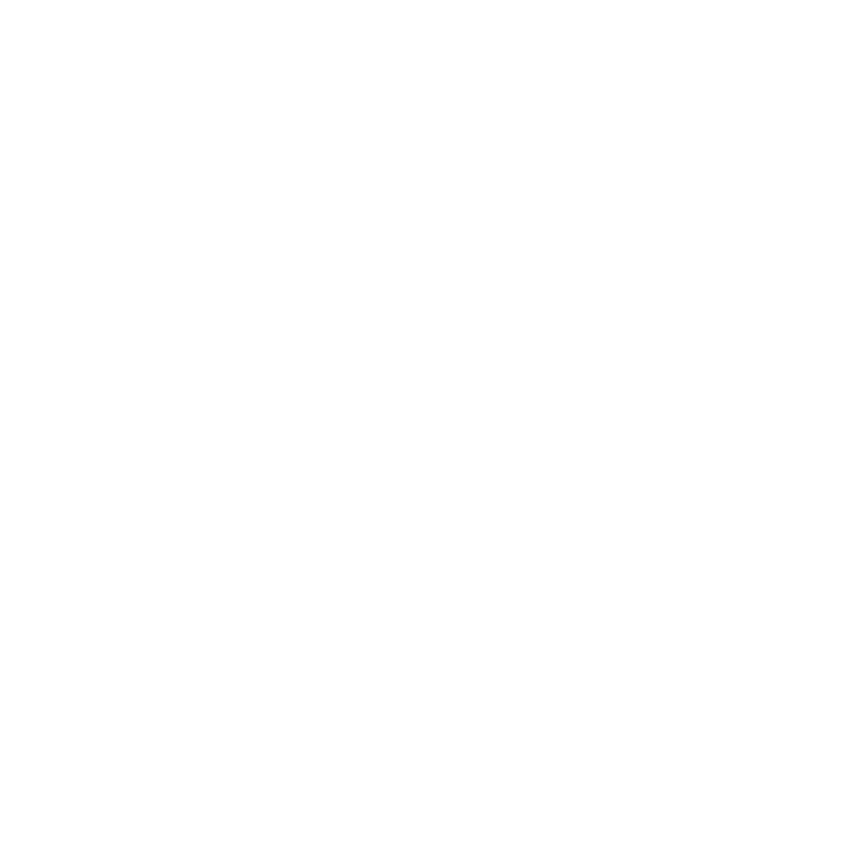
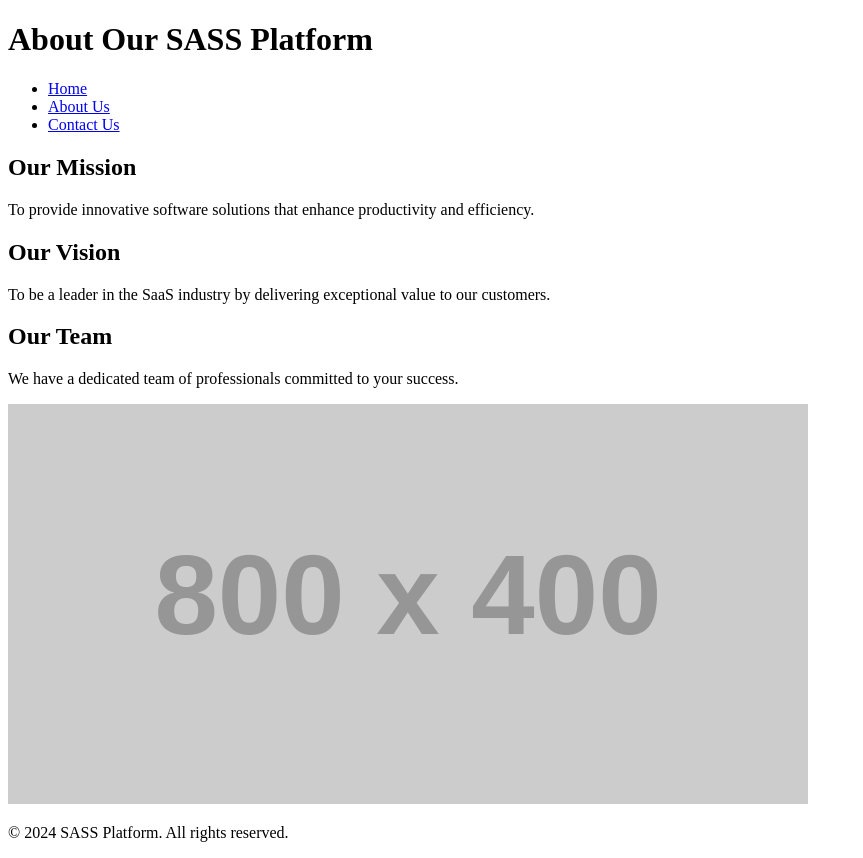
Before and after one commit to rachanajena/Rachna-sass, a plain HTML site: page index2.html in a window 1280 px wide. Shown: the whole page, without its empty margins (0-863 px from the left). Before the commit the page ends 800 px from the top, so only its background shows below. Drawn offline with Linux system fonts and the light colour scheme; placeholder pictures from the web are drawn by us.

Commit message:
second commit

```diff
--- a/index2.html
+++ b/index2.html
@@ -1,11 +1,45 @@
 <!DOCTYPE html>
 <html lang="en">
-<head>
-    <meta charset="UTF-8">
-    <meta name="viewport" content="width=device-width, initial-scale=1.0">
+  <head>
+    <meta charset="UTF-8" />
+    <meta name="viewport" content="width=device-width, initial-scale=1.0" />
     <title>About Us-SAASpage</title>
-</head>
-<body>
-
-</body>
+  </head>
+  <body>
+    <header>
+      <h1>About Our SASS Platform</h1>
+      <nav>
+        <ul>
+          <li><a href="index.html">Home</a><br /></li>
+          <li><a href="index2.html">About Us</a><br /></li>
+          <li><a href="index3.html">Contact Us</a><br /></li>
+        </ul>
+      </nav>
+    </header>
+      <main>
+        <section>
+          <h2>Our Mission</h2>
+          <p>
+            To provide innovative software solutions that enhance productivity
+            and efficiency.
+          </p>
+        </section>
+        <section>
+          <h2>Our Vision</h2>
+          <p>
+            To be a leader in the SaaS industry by delivering exceptional value to our customers.
+          </p>
+        </section>
+        <section>
+          <h2>Our Team</h2>
+          <p>
+            We have a dedicated team of professionals committed to your success.
+          </p>
+        </section>
+        <img src="https://via.placeholder.com/800x400" alt="Saas solution">
+        <footer>
+            <p>&copy; 2024 SASS Platform. All rights reserved.</p>
+          </footer>
+      </main>
+  </body>
 </html>
```
Also changed, not shown: index3.html (+36 -6 lines).
